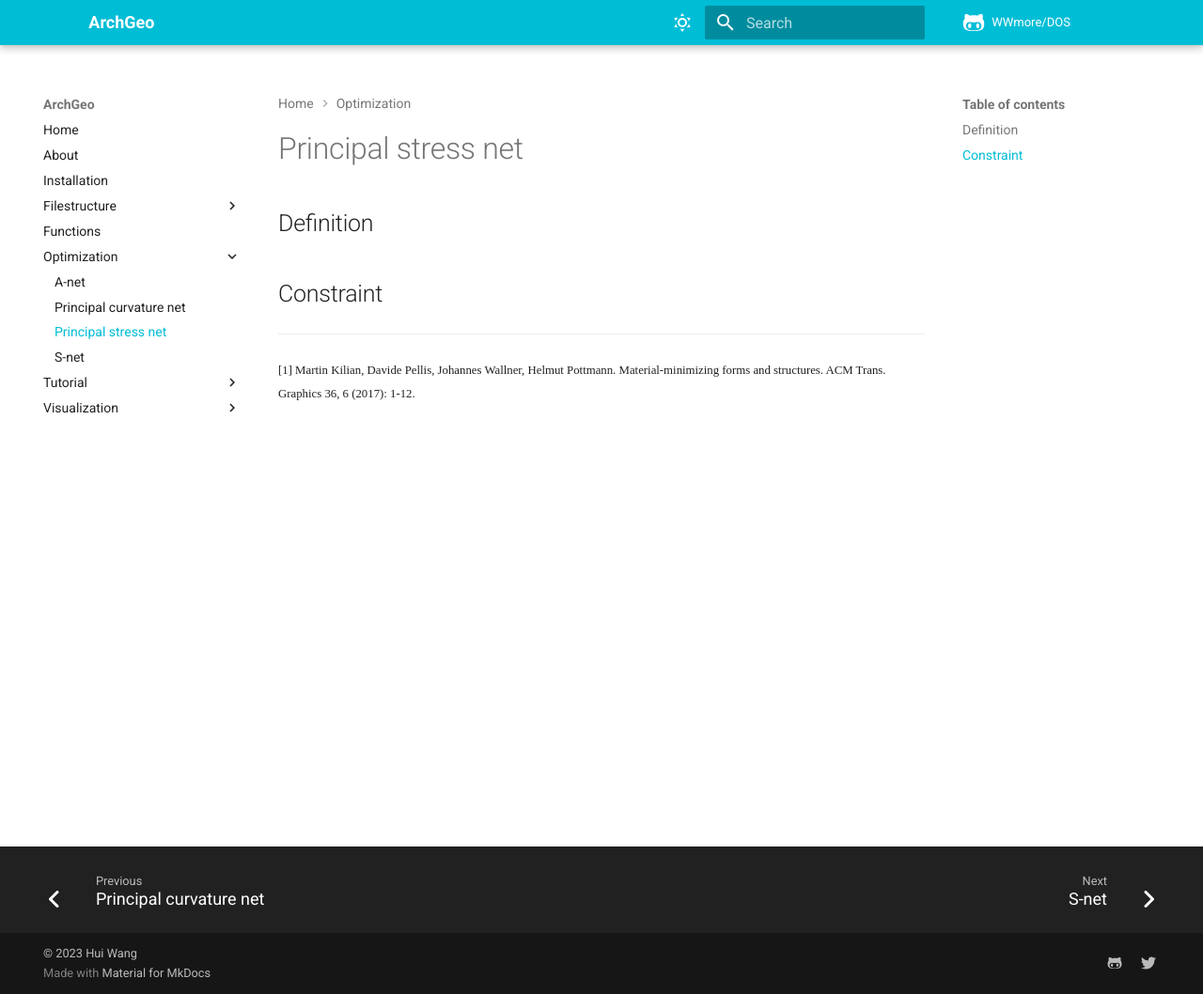
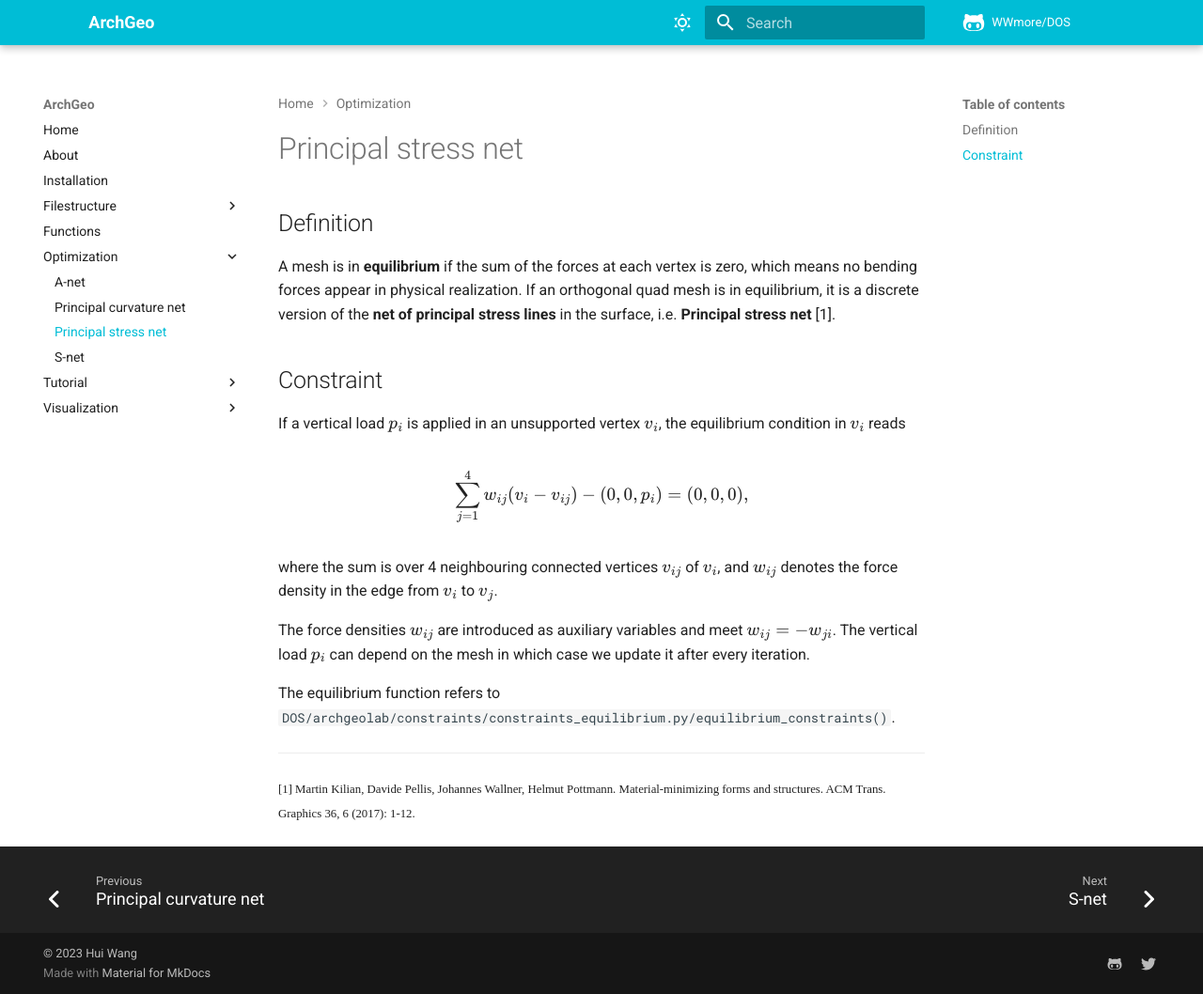
Before and after one commit to WWmore/mkdocs-archgeo, an MkDocs documentation site: the page built from docs/optimization/Principalstress.md, in a window 1280 px wide and 1058 px high. Shown: the whole window at 94% size. Built offline with MkDocs 1.6.1 and Material for MkDocs 9.7.7, drawn with Linux system fonts in a browser that asks for light colours; comment, search, counter and statistics services are not loaded.

Commit message:
Update Principalstress.md

```diff
--- a/docs/optimization/Principalstress.md
+++ b/docs/optimization/Principalstress.md
@@ -2,11 +2,23 @@
 
 ## Definition
 
+A mesh is in **equilibrium** if the sum of the forces at each vertex is zero, which means no bending forces appear in physical realization.
+If an orthogonal quad mesh is in equilibrium, it is a discrete version of the **net of principal stress lines** in the surface, i.e. **Principal stress net** [1].
+
 ## Constraint
 
+If a vertical load $p_i$ is applied in an unsupported vertex $v_i$, the equilibrium condition in $v_i$ reads
 
+$$
+\sum_{j=1}^4 w_{ij}(v_i-v_{ij}) - (0,0,p_i) = (0,0,0),
+$$
 
+where the sum is over 4 neighbouring connected vertices $v_{ij}$ of $v_i$, and $w_{ij}$ denotes the force density in the edge from $v_i$ to $v_j$.
 
+The force densities $w_{ij}$ are introduced as auxiliary variables and meet $w_{ij} = -w_{ji}$.
+The vertical load $p_i$ can depend on the mesh in which case we update it after every iteration.
+
+The equilibrium function refers to `DOS/archgeolab/constraints/constraints_equilibrium.py/equilibrium_constraints()`.
 
 <!-- [![Funicular](../assets/funicular.png)](https://www.youtube.com/embed/sOzjRHIrR-s) -->
 
```
